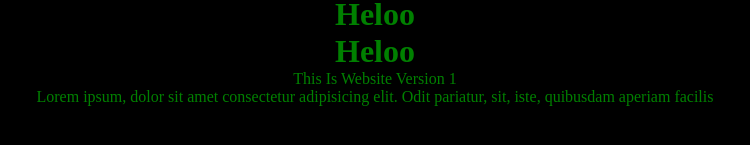
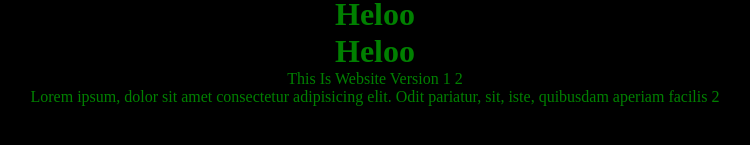
Before and after one commit to MuhammadUmer126/demoRepo, a plain HTML site: page index.html in a window 1280 px wide. Shown: the part 387-532 px from the top of the page, 265-1015 px from the left. Drawn offline with Linux system fonts and the light colour scheme.

```diff
--- a/index.html
+++ b/index.html
@@ -16,9 +16,9 @@
             <h1>Heloo</h1>
             <h1>Heloo</h1>
             <h1>Heloo</h1>
-            <p>This Is Website Version 1</p>
+            <p>This Is Website Version 1 2</p>
             <p>Lorem ipsum, dolor sit amet consectetur adipisicing elit. Odit pariatur, sit, iste, quibusdam aperiam
-                facilis
+                facilis 2
             </p>
         </div>
     </div>
```
